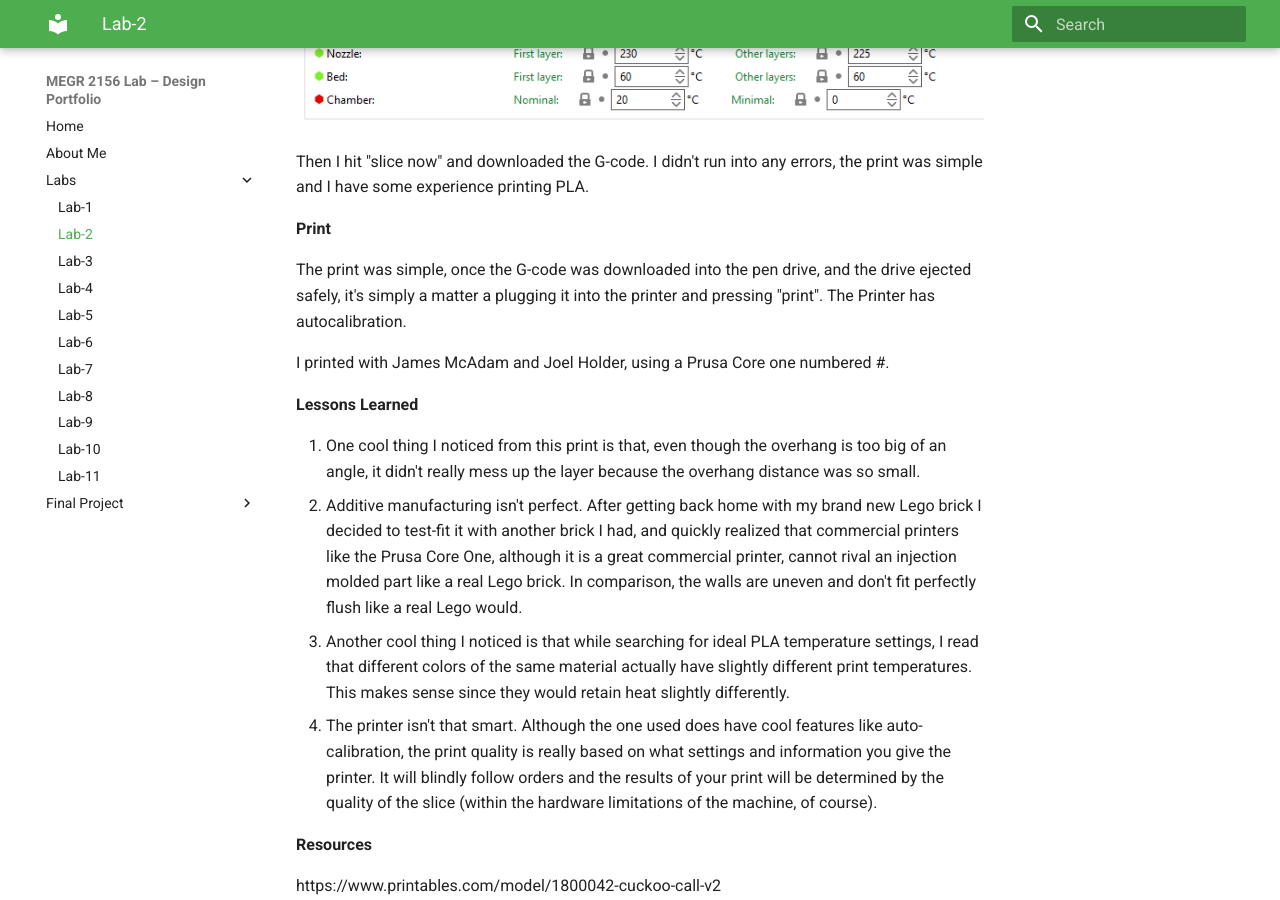
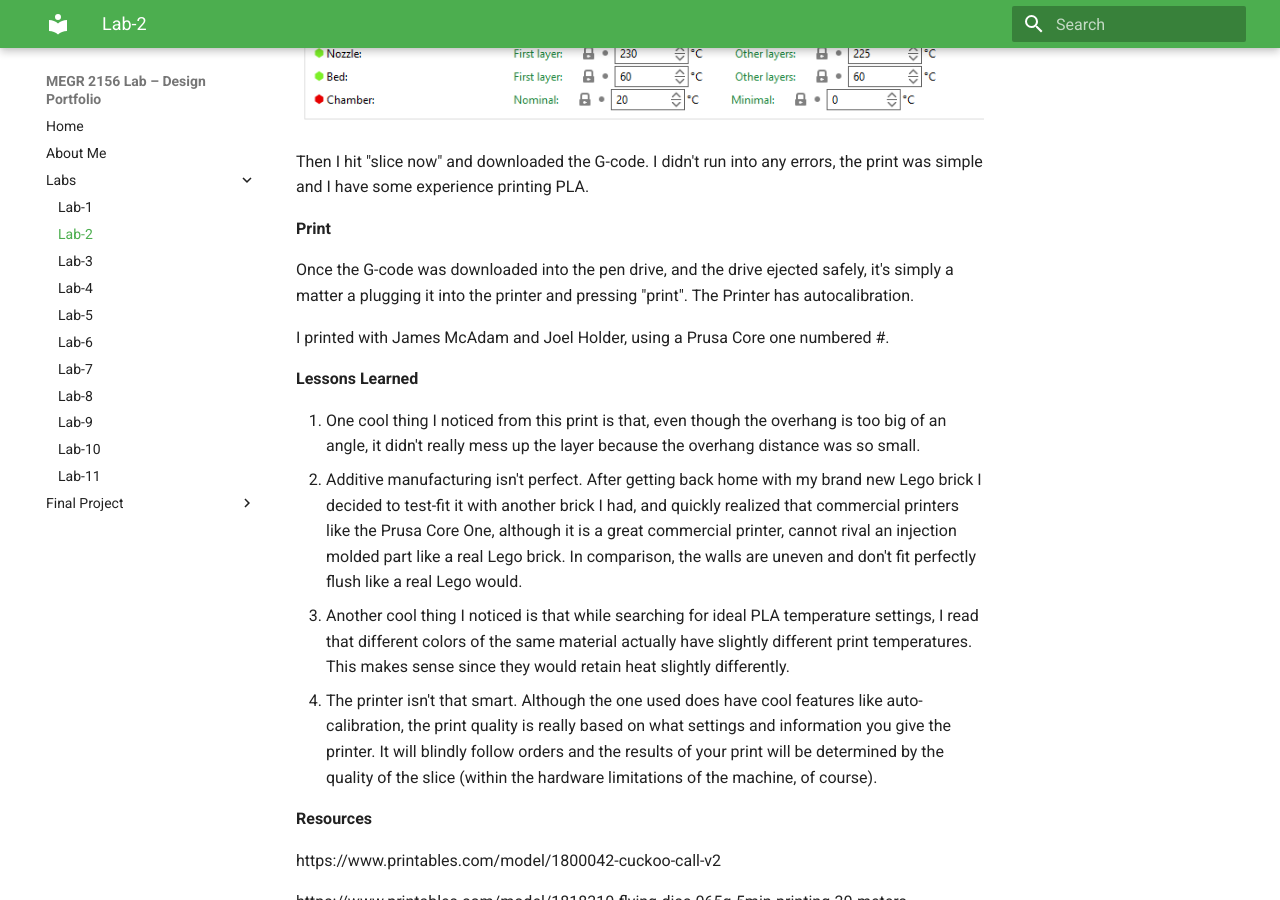
Before and after one commit to juanmasacova/MASACOVA-portfolio, an MkDocs documentation site: the page built from docs/Labs/L02/index.md, in a window 1280 px wide and 900 px high, scrolled down 4715 px. Built offline with MkDocs 1.6.1 and Material for MkDocs 9.7.7, drawn with Linux system fonts in a browser that asks for light colours.

Commit message:
Refine print instructions for clarity
Removed redundant sentence from print instructions.

```diff
--- a/docs/Labs/L02/index.md
+++ b/docs/Labs/L02/index.md
@@ -75,7 +75,7 @@ Then I hit "slice now" and downloaded the G-code. I didn't run into any errors,
 
 **Print**
 
-The print was simple, once the G-code was downloaded into the pen drive, and the drive ejected safely, it's simply a matter a plugging it into the printer and pressing "print". The Printer has autocalibration.
+Once the G-code was downloaded into the pen drive, and the drive ejected safely, it's simply a matter a plugging it into the printer and pressing "print". The Printer has autocalibration.
 
 
 I printed with James McAdam and Joel Holder, using a Prusa Core one numbered #.
```
